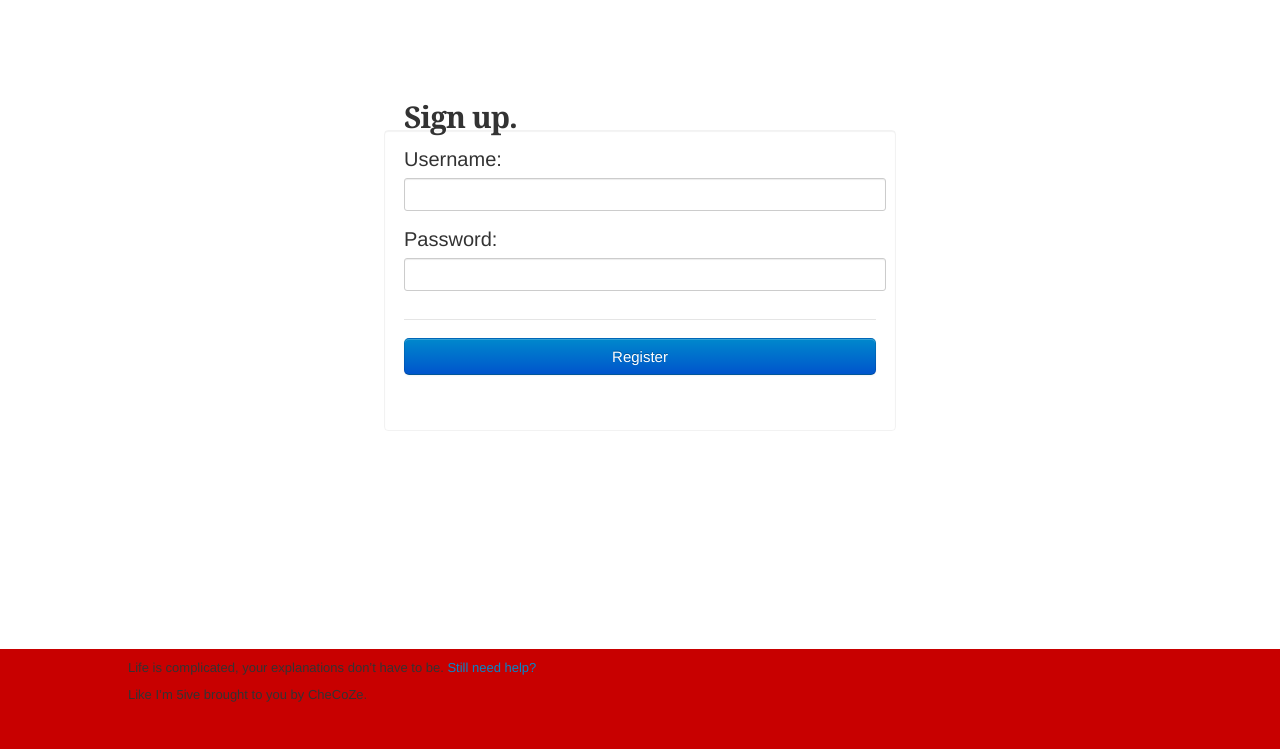
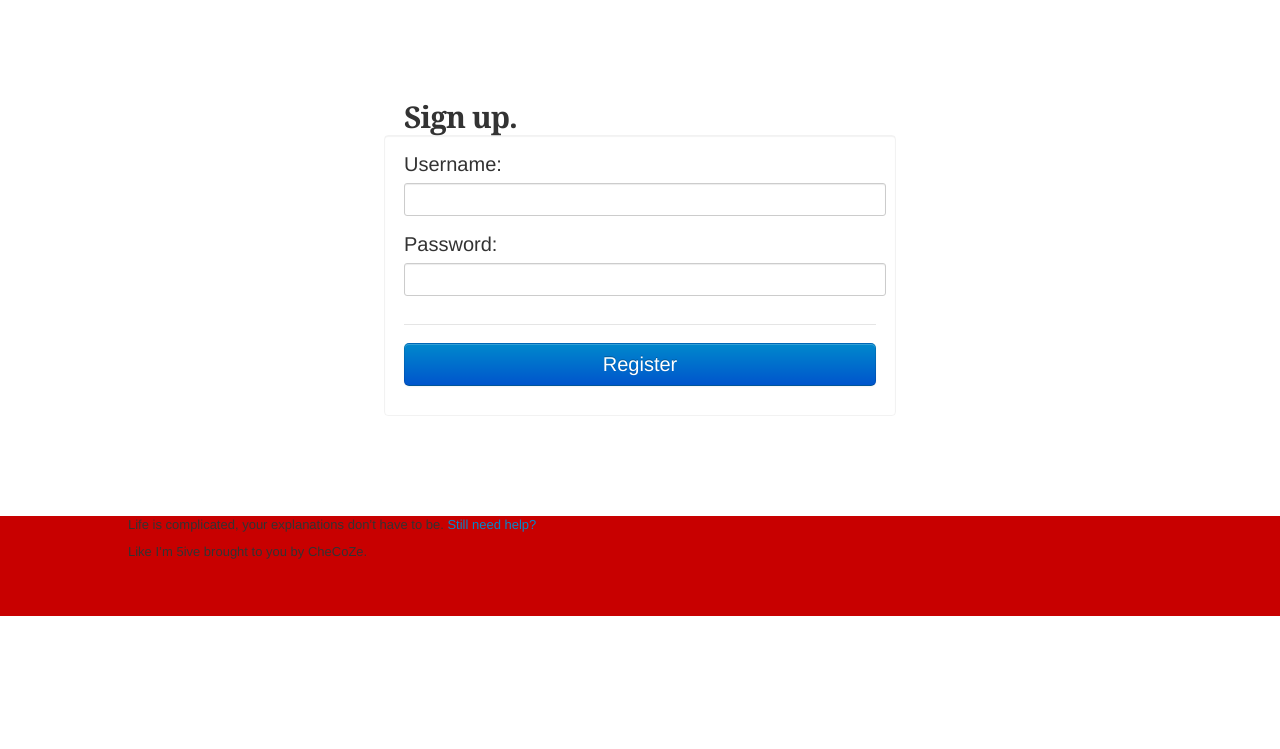
Before and after one commit to checoze/like-im-5ive, a Django app: page /accounts/registration/ in a window 1280 px wide. Shown: the part 51-800 px from the top of the page. Run offline with Django 3.2, Linux system fonts and the light colour scheme; parts of the project's set-up code (start-up, migrations or seed data) failed here and were passed over; some libraries are stand-ins or nearby versions.

Commit message:
Stripping styles.

```diff
--- a/apps/explain/templates/explain/entry_detail.html
+++ b/apps/explain/templates/explain/entry_detail.html
@@ -45,7 +45,7 @@
                     <textarea name="body" cols="40" rows="10" id="id_body" style="width: 100%;"></textarea>
                 </div><!-- /.control-group -->
                 <div class="form-actions">
-                    <input type='submit' value='Add New Explanation' class='btn btn-primary' id='add-explanation'>
+                    <input type='submit' value='Add New Explanation' class='btn btn-primary btn-large' id='add-explanation'>
                 </div><!-- /.form-actions -->
             </form>
         </div><!-- /#submit -->
--- a/src/sass/bootstrap/_forms.scss
+++ b/src/sass/bootstrap/_forms.scss
@@ -323,9 +323,9 @@ select:focus:required:invalid {
 // ------------
 
 .form-actions {
-  padding: $baseLineHeight 0;
+  padding: $baseLineHeight 0 0;
   margin-top: $baseLineHeight;
-  margin-bottom: $baseLineHeight;
+  margin-bottom: 0;
   background-color: inherit;
   border-top: 1px solid #e5e5e5;
   @include clearfix(); // Adding clearfix to allow for .pull-right button containers
--- a/src/sass/like-im-5ive.sass
+++ b/src/sass/like-im-5ive.sass
@@ -7,18 +7,26 @@
 
 #top-nav,
 #lif-footer-nav
-    margin: 10px auto
+    margin: 0 auto
     @media only screen and (min-width: 1024px)
         max-width: 1024px
         min-width: 1024px
 
 #lif-main
     margin: 100px auto
+    h1
+        font-family: $serifFontFamily
+        letter-spacing: -1px
     .btn.btn-primary.btn-large,
     input[type=password],
     input[type=search],
     input[type=text],
-    textarea
+    textarea,
+    label,
+    .help-block
+        font-size: 20px
+        height: auto
+        margin-bottom: .5em
         width: 100%
     @media only screen and (min-width: 1024px)
         width: (1024px/2)
@@ -67,37 +75,10 @@
             color: rgb(255,255,255)
             padding-left: .5em
 
-#main
-    margin: 0 auto
-
 #lif-home-search,
 #lif-signup
     > h1
-        font-family: $serifFontFamily
-        letter-spacing: -1px
         margin-left: 20px
-    > form
-        margin-top: -5px
-        > .control-group
-            > label,
-            > .help-block
-                font-size: 20px
-                margin-bottom: .5em
-            > input[type=search],
-            > input[type=text],
-            > input[type=password]
-                font-size: 20px
-                height: auto
-                margin-bottom: 10px
-    .btn,
-    input[type=search],
-    input[type=text],
-    input[type=password]
-        width: 100%
 
 #lif-footer
-    bottom: 0
-    left: 0
     min-height: 100px
-    position: absolute
-    right: 0
--- a/static/css/like-im-5ive.css
+++ b/static/css/like-im-5ive.css
@@ -1028,9 +1028,9 @@ select:focus:required:invalid:focus {
 
 /* line 325, ../../src/sass/bootstrap/_forms.scss */
 .form-actions {
-  padding: 18px 0;
+  padding: 18px 0 0;
   margin-top: 18px;
-  margin-bottom: 18px;
+  margin-bottom: 0;
   background-color: inherit;
   border-top: 1px solid #e5e5e5;
   *zoom: 1;
@@ -4128,7 +4128,7 @@ a.label:hover, a.badge:hover {
 /* line 8, ../../src/sass/like-im-5ive.sass */
 #top-nav,
 #lif-footer-nav {
-  margin: 10px auto;
+  margin: 0 auto;
 }
 @media only screen and (min-width: 1024px) {
   /* line 8, ../../src/sass/like-im-5ive.sass */
@@ -4144,11 +4144,21 @@ a.label:hover, a.badge:hover {
   margin: 100px auto;
 }
 /* line 17, ../../src/sass/like-im-5ive.sass */
+#lif-main h1 {
+  font-family: Georgia, "Times New Roman", Times, serif;
+  letter-spacing: -1px;
+}
+/* line 20, ../../src/sass/like-im-5ive.sass */
 #lif-main .btn.btn-primary.btn-large,
 #lif-main input[type=password],
 #lif-main input[type=search],
 #lif-main input[type=text],
-#lif-main textarea {
+#lif-main textarea,
+#lif-main label,
+#lif-main .help-block {
+  font-size: 20px;
+  height: auto;
+  margin-bottom: 0.5em;
   width: 100%;
 }
 @media only screen and (min-width: 1024px) {
@@ -4158,20 +4168,20 @@ a.label:hover, a.badge:hover {
   }
 }
 
-/* line 26, ../../src/sass/like-im-5ive.sass */
+/* line 34, ../../src/sass/like-im-5ive.sass */
 #lif-header,
 #lif-footer {
   background: #c80000;
   width: 100%;
 }
 
-/* line 30, ../../src/sass/like-im-5ive.sass */
+/* line 38, ../../src/sass/like-im-5ive.sass */
 #top-nav {
   height: 50px;
   margin: 0 auto;
   position: relative;
 }
-/* line 35, ../../src/sass/like-im-5ive.sass */
+/* line 43, ../../src/sass/like-im-5ive.sass */
 #top-nav > h1 > a {
   color: white;
   font: bold 40px/1 Georgia, "Times New Roman", Times, serif;
@@ -4186,20 +4196,20 @@ a.label:hover, a.badge:hover {
   -o-transition: text-shadow 1s;
   transition: text-shadow 1s;
 }
-/* line 44, ../../src/sass/like-im-5ive.sass */
+/* line 52, ../../src/sass/like-im-5ive.sass */
 #top-nav > h1 > a:active, #top-nav > h1 > a:focus, #top-nav > h1 > a:hover {
   text-decoration: none;
   text-shadow: 3px 3px 1px black;
 }
 
-/* line 49, ../../src/sass/like-im-5ive.sass */
+/* line 57, ../../src/sass/like-im-5ive.sass */
 #signin {
   position: absolute;
   right: 10px;
   top: 5px;
 }
 
-/* line 54, ../../src/sass/like-im-5ive.sass */
+/* line 62, ../../src/sass/like-im-5ive.sass */
 #lif-auth {
   color: white;
   font-size: 20px;
@@ -4208,74 +4218,28 @@ a.label:hover, a.badge:hover {
   right: 10px;
   top: 0;
 }
-/* line 61, ../../src/sass/like-im-5ive.sass */
+/* line 69, ../../src/sass/like-im-5ive.sass */
 #lif-auth > li {
   display: inline;
 }
-/* line 63, ../../src/sass/like-im-5ive.sass */
+/* line 71, ../../src/sass/like-im-5ive.sass */
 #lif-auth > li:first-child {
   border-right: 1px solid white;
   padding-right: 0.5em;
 }
-/* line 66, ../../src/sass/like-im-5ive.sass */
+/* line 74, ../../src/sass/like-im-5ive.sass */
 #lif-auth > li > a {
   color: white;
   padding-left: 0.5em;
 }
 
-/* line 70, ../../src/sass/like-im-5ive.sass */
-#main {
-  margin: 0 auto;
-}
-
-/* line 75, ../../src/sass/like-im-5ive.sass */
+/* line 80, ../../src/sass/like-im-5ive.sass */
 #lif-home-search > h1,
 #lif-signup > h1 {
-  font-family: Georgia, "Times New Roman", Times, serif;
-  letter-spacing: -1px;
   margin-left: 20px;
 }
-/* line 79, ../../src/sass/like-im-5ive.sass */
-#lif-home-search > form,
-#lif-signup > form {
-  margin-top: -5px;
-}
-/* line 82, ../../src/sass/like-im-5ive.sass */
-#lif-home-search > form > .control-group > label,
-#lif-home-search > form > .control-group > .help-block,
-#lif-signup > form > .control-group > label,
-#lif-signup > form > .control-group > .help-block {
-  font-size: 20px;
-  margin-bottom: 0.5em;
-}
-/* line 86, ../../src/sass/like-im-5ive.sass */
-#lif-home-search > form > .control-group > input[type=search],
-#lif-home-search > form > .control-group > input[type=text],
-#lif-home-search > form > .control-group > input[type=password],
-#lif-signup > form > .control-group > input[type=search],
-#lif-signup > form > .control-group > input[type=text],
-#lif-signup > form > .control-group > input[type=password] {
-  font-size: 20px;
-  height: auto;
-  margin-bottom: 10px;
-}
-/* line 92, ../../src/sass/like-im-5ive.sass */
-#lif-home-search .btn,
-#lif-home-search input[type=search],
-#lif-home-search input[type=text],
-#lif-home-search input[type=password],
-#lif-signup .btn,
-#lif-signup input[type=search],
-#lif-signup input[type=text],
-#lif-signup input[type=password] {
-  width: 100%;
-}
-
-/* line 98, ../../src/sass/like-im-5ive.sass */
+
+/* line 83, ../../src/sass/like-im-5ive.sass */
 #lif-footer {
-  bottom: 0;
-  left: 0;
   min-height: 100px;
-  position: absolute;
-  right: 0;
-}
+}
```
